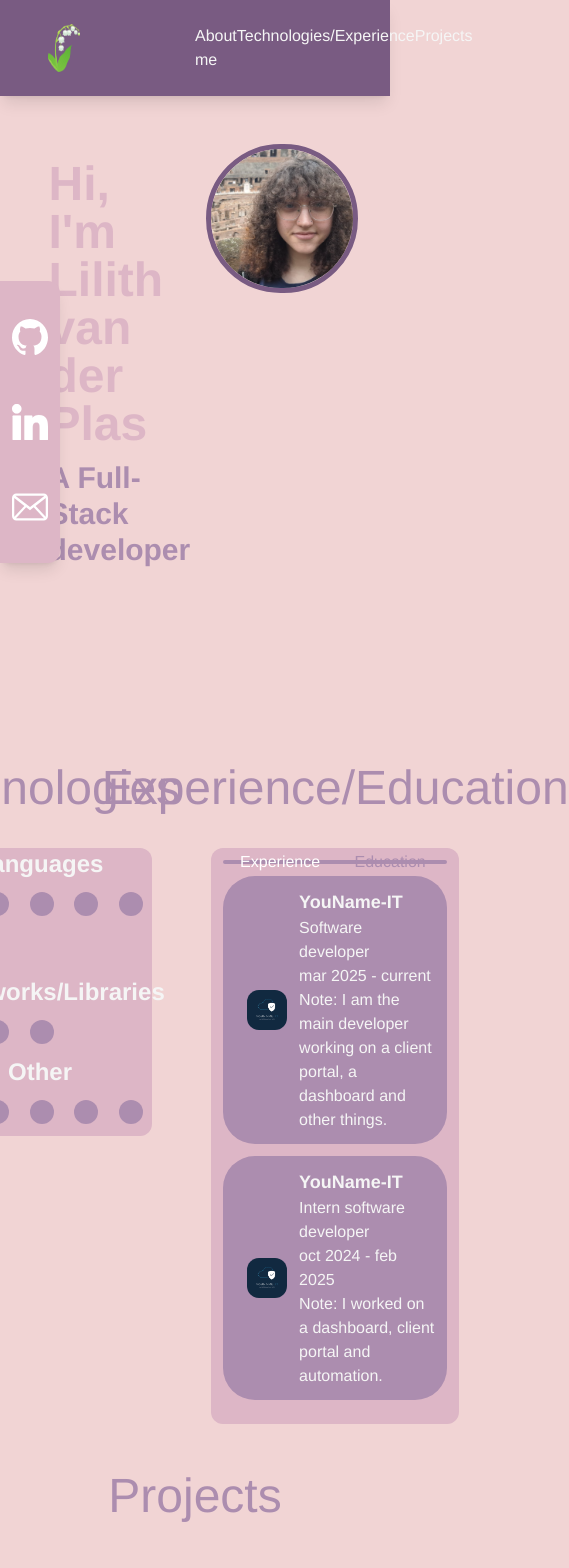
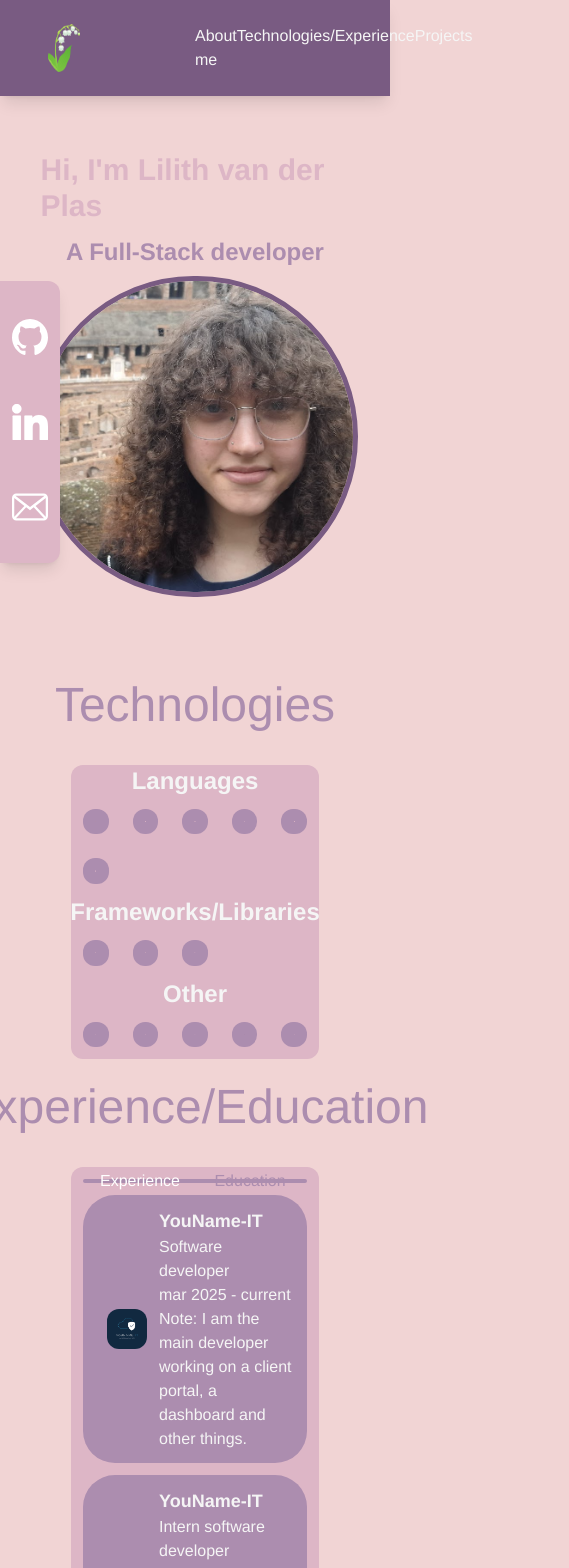
Before and after one commit to Lily-ofthevalley/Lily-ofthevalley.github.io, a React (Vite) app: page / in a window 390 px wide. Shown: the top 1568 px of the page, 569 px wide, since content can reach past the window. Built offline with nearby package versions, Linux system fonts and the light colour scheme.

Commit message:
about me responsive

```diff
--- a/src/App.tsx
+++ b/src/App.tsx
@@ -12,13 +12,13 @@ function App() {
       <Header />
       <Socials />
       <div
-        className="w-full flex justify-center mt-36 mb-36 scroll-m-36"
+        className="w-full flex justify-center mt-36 mb-12 md:mb-36 scroll-m-36"
         id="home"
       >
         <AboutMe />
       </div>
       <div
-        className="w-full flex flex-row justify-center pt-3 pb-3 pl-10 pr-10 scroll-m-24"
+        className="w-full flex flex-col  justify-center pt-3 pb-3 pl-10 pr-10 scroll-m-24 md:flex-row"
         id="technologies"
       >
         <Technologies />
--- a/src/components/AboutMe/Text.tsx
+++ b/src/components/AboutMe/Text.tsx
@@ -1,10 +1,10 @@
 const Text = () => {
   return (
-    <div className="flex flex-col justify-center items-center p-4 w-full h-full">
-      <h1 className="font-extrabold text-5xl mb-3 text-[#DDB6C6]">
+    <div className="flex flex-col justify-center items-center p-2 w-full h-full">
+      <h1 className="font-extrabold text-3xl md:text-5xl mb-3 text-[#DDB6C6]">
         Hi, I'm Lilith van der Plas
       </h1>
-      <h2 className="font-bold text-3xl text-[#AC8DAF]">
+      <h2 className="font-bold text-2xl md:text-3xl text-[#AC8DAF]">
         A Full-Stack developer
       </h2>
     </div>
--- a/src/layouts/AboutMe.tsx
+++ b/src/layouts/AboutMe.tsx
@@ -3,8 +3,8 @@ import Text from "../components/AboutMe/Text";
 
 const AboutMe = () => {
   return (
-    <div className="w-5/6 h-1/2 flex rounded-2xl">
-      <div className=" w-2/3">
+    <div className="w-5/6 h-1/2 flex rounded-2xl flex-col md:flex-row">
+      <div className="w-full md:w-2/3">
         <Text />
       </div>
       <Image />
```
